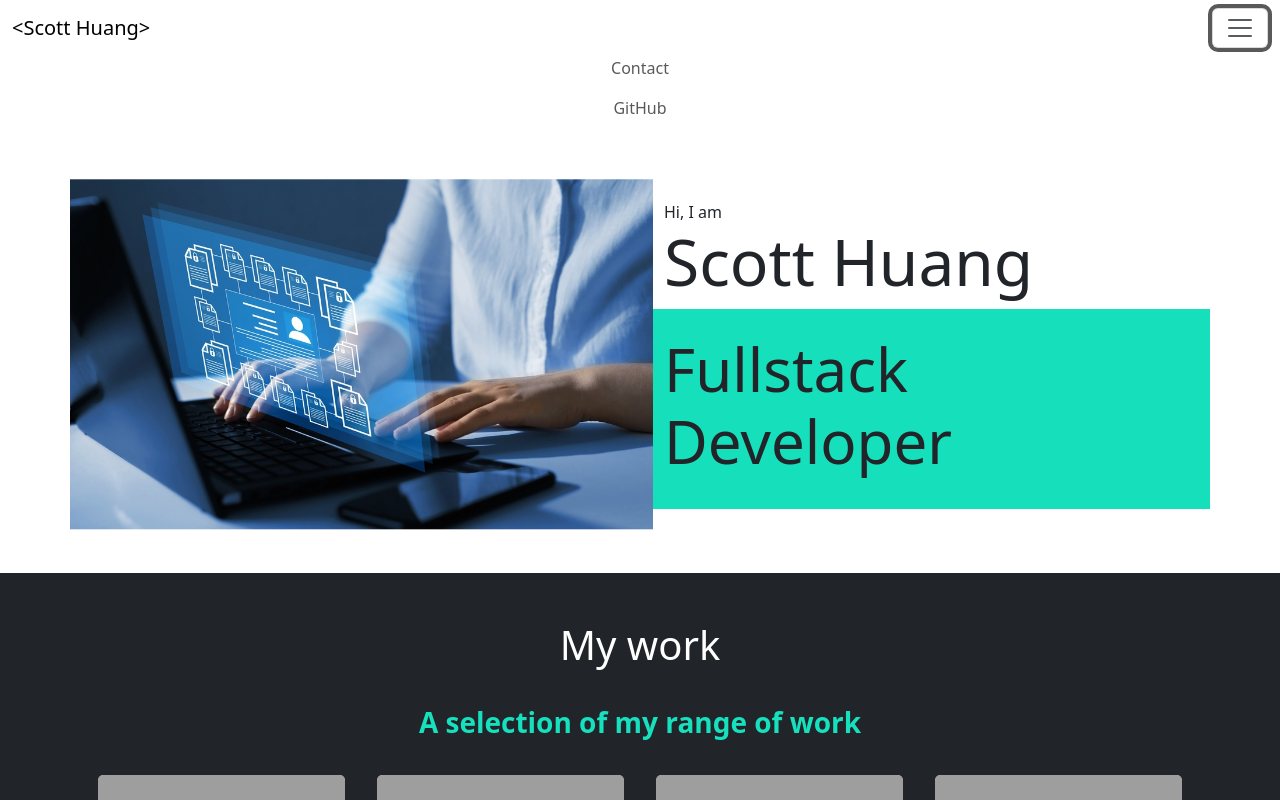
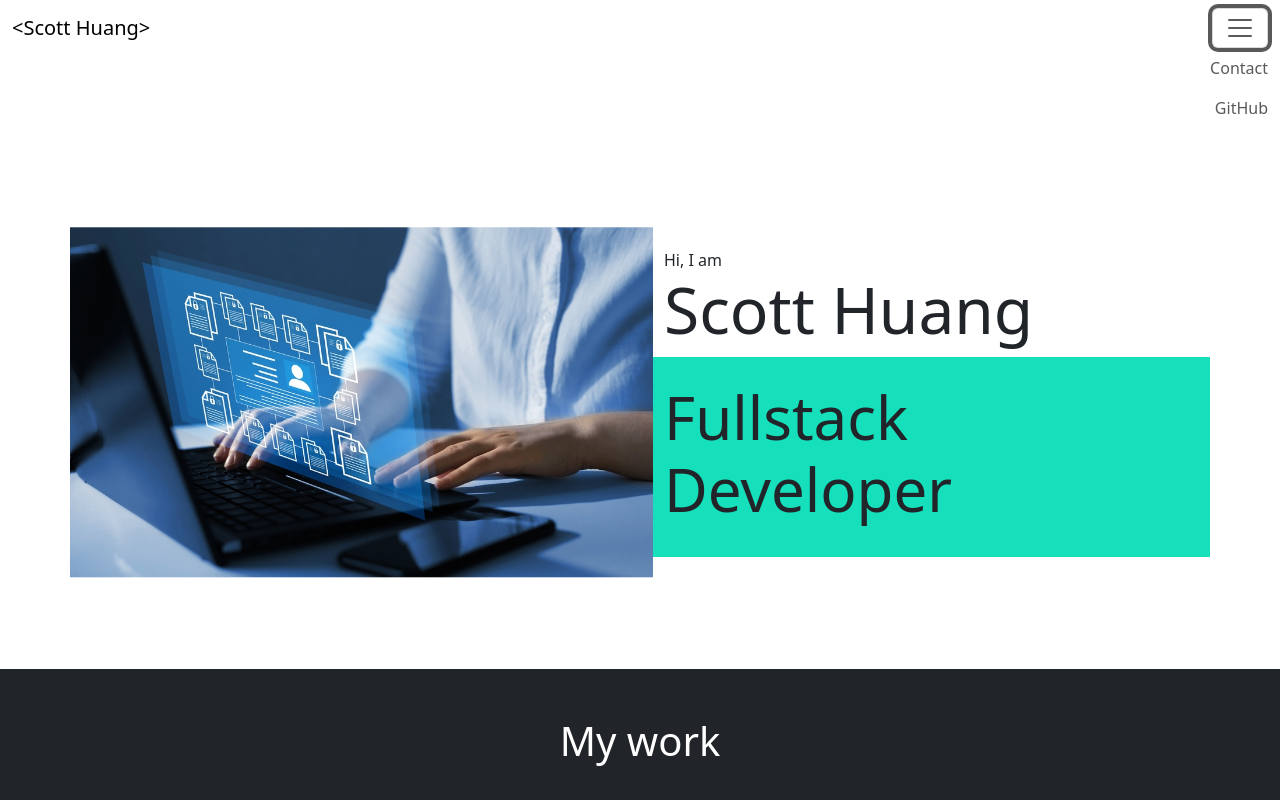
Before and after one commit to scotth527/portfolio-site, a React (Vite) app: page / in a window 1280 px wide. Both pictures are taken after a click on the button 1240 px from the left and 28 px from the top of the page. Shown: the top 800 px of the page. Built offline with nearby package versions, Linux system fonts and the light colour scheme; grey boxes are pictures that could not be loaded.

Commit message:
worked on hero component and cards

```diff
--- a/src/App.css
+++ b/src/App.css
@@ -180,6 +180,7 @@ div.hero-container {
 
 .job-card-section .card {
   border: none;
+  height: 22rem;
 }
 
 @media (min-width: 1024px) {
--- a/src/components/Hero.jsx
+++ b/src/components/Hero.jsx
@@ -4,7 +4,7 @@ import  HeroImage  from '../assets/images/hero-images/digital-hero.jpg';
 
 const Hero = (props) => {
   return (
-    <div>
+    <section>
       <div className='container hero-container position-relative'>
         <div className='  d-flex justify-content-start justify-content-lg-end'>
 
@@ -39,7 +39,7 @@ const Hero = (props) => {
       </div>
 
 
-    </div>
+    </section>
   );
 };
 
--- a/src/components/NavBar.jsx
+++ b/src/components/NavBar.jsx
@@ -25,7 +25,7 @@ function Navigation(args) {
         <NavbarBrand href="/">&lt;Scott Huang&gt;</NavbarBrand>
         <NavbarToggler onClick={toggle} />
         <Collapse isOpen={isOpen} navbar>
-          <Nav className="me-auto" navbar>
+          <Nav className="text-end" navbar>
             <NavItem>
               <NavLink href="/contact">Contact</NavLink>
             </NavItem>
```
